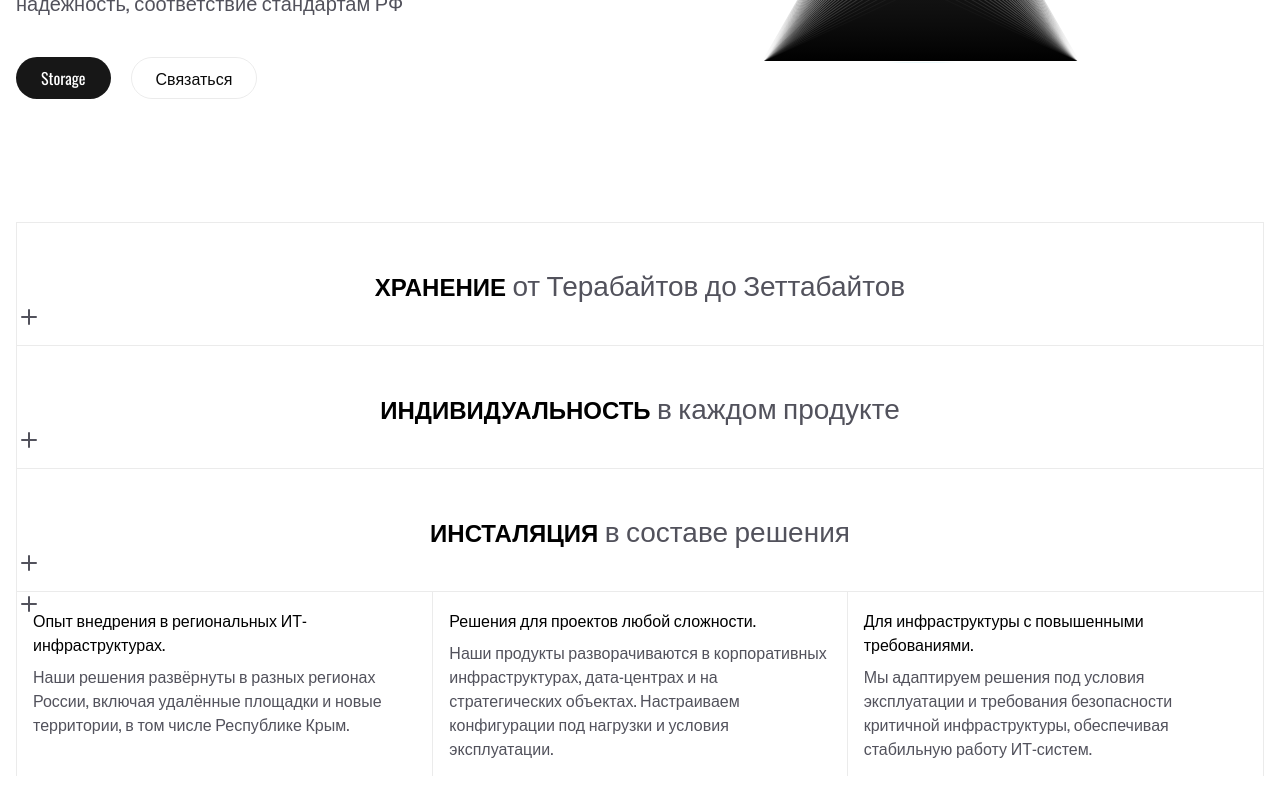
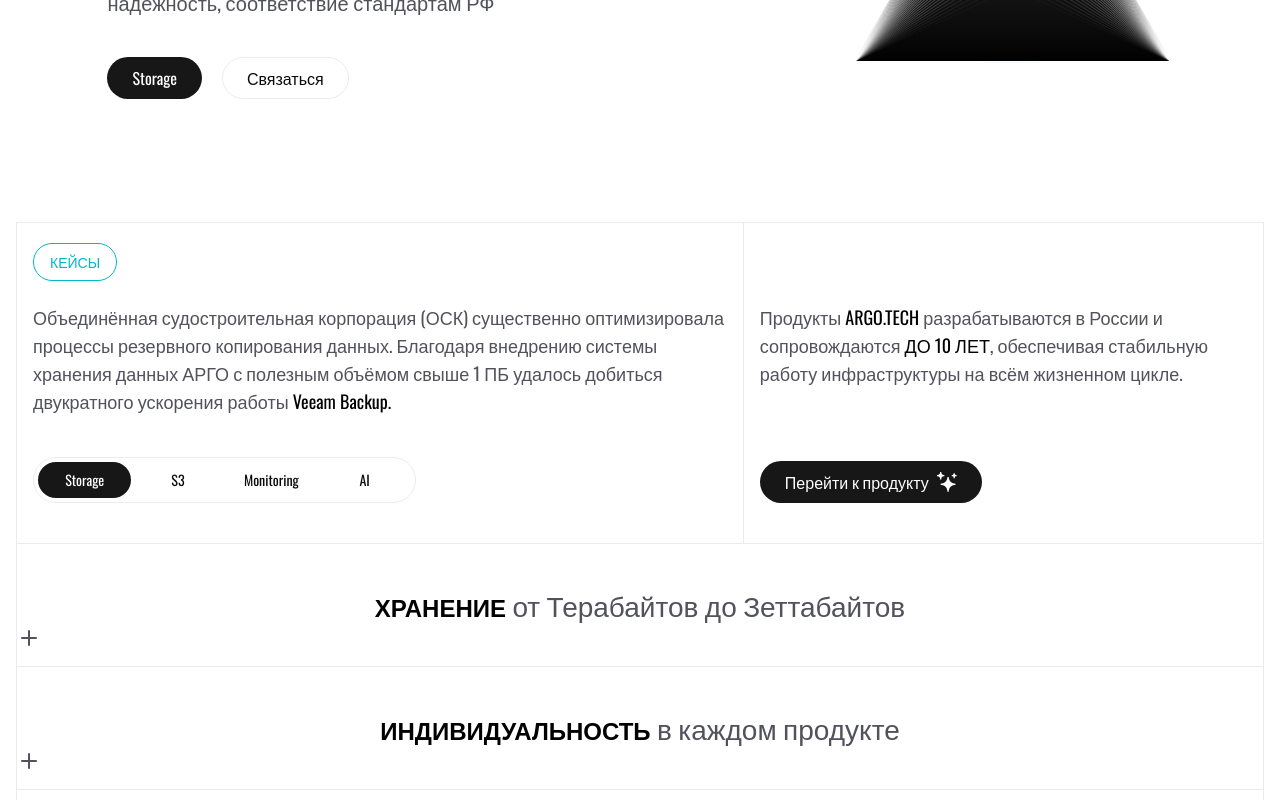
Before and after one commit to Slawone/argo-web, a Next.js app: page / in a window 1280 px wide. Shown: the part 574-1374 px from the top of the page. Built offline with nearby package versions, Linux system fonts and the light colour scheme.

Commit message:
Fixed module

```diff
--- a/src/app/page.jsx
+++ b/src/app/page.jsx
@@ -10,7 +10,7 @@ export default function Home() {
         <main className="page-container">
           <News />
           <Hero />
-          {/* <Tabs /> */}
+          <Tabs />
           <Info text="Хранение от Терабайтов до Зеттабайтов" />
           {/* <AboutSection /> */}
           {/* <DataSecurity /> */}
--- a/src/sections/AboutSection.jsx
+++ b/src/sections/AboutSection.jsx
@@ -10,8 +10,8 @@ export const AboutSection = () => {
         <div className="w-25 md:w-30 text-center text-[12px] md:text-sm text-[#00B6CC] border rounded-full px-4 py-2 uppercase mb-5">
           О Компании
         </div>
-        <p className="text-xl md:text-[28px] font-light wrap-balance md:*:pr-4">
-          <span className="title-color">ООО “АРГО ТЕХНОЛОДЖИ ИСТ”</span> это
+        <p className="text-xl md:text-[24px] font-light wrap-balance md:*:pr-4">
+          <span className="title-color">ООО “АРГО ТЕХНОЛОДЖИ ИСТ”</span>это
           компания разработчик программного обеспечения, работающий с передовыми
           технологиями, таким и как искусственный интеллект и системы хранения
           данных .
--- a/src/sections/Tabs.jsx
+++ b/src/sections/Tabs.jsx
@@ -12,16 +12,16 @@ const tabs = [
     label: "Storage",
     leftText: (
       <>
-        <a
-          className="inline-flex glex-wrap gap-1 title-color"
-          href="https://www.cnews.ru/news/line/2025-08-22_argotech_vnedrila_shd_v_obedinennuyu?ysclid=mihcye6dfp825576861"
-          target="_blank"
-        >Объединенная судостроительная корпорация<ExternalLink className="w-4 h-4 title-color" /></a>добилась двукратного ускорения<span className="title-color font-bold"> Veeam Backup</span> благодаря использованию системы хранения данных <span className="title-color uppercase font-bold">Storage</span> с полезным объёмом свыше 1 ПБ.
+        Объединённая судостроительная корпорация (ОСК) существенно оптимизировала процессы резервного копирования данных. Благодаря внедрению системы хранения данных АРГО с полезным объёмом свыше 1 ПБ удалось добиться двукратного ускорения работы <span className="title-color">Veeam Backup.</span>
       </>
     ),
     rightText: (
       <>
-        Продукты <span className="title-color uppercase font-bold">Argo.tech</span> разрабатываются в России и сопровождаются<span className="title-color uppercase font-bold"> до 10 лет</span>, обеспечивая стабильную работу инфраструктуры на всём жизненном цикле.
+        Продукты{" "}
+        <span className="title-color uppercase">Argo.tech</span>{" "}
+        разрабатываются в России и сопровождаются
+        <span className="title-color uppercase"> до 10 лет</span>,
+        обеспечивая стабильную работу инфраструктуры на всём жизненном цикле.
       </>
     ),
   },
@@ -30,12 +30,26 @@ const tabs = [
     label: "S3",
     leftText: (
       <>
-        Локальное объектное хранилище с поддержкой <a href="https://www.cnews.ru/news/line/2025-11-25_argotech_predstavila_lokalnoe?ysclid=mihhibz4fu353566861" className="inline-flex glex-wrap gap-1 title-color" target="_blank">S3 API <ExternalLink className="w-4 h-4 title-color" /></a>. Поддерживает уровни репликации <span className="title-color font-bold">RF=1/2/3 и Erasure Coding Reed–Solomon (10,4).</span>
+        Локальное объектное хранилище с поддержкой{" "}
+        <a
+          href="https://www.cnews.ru/news/line/2025-11-25_argotech_predstavila_lokalnoe?ysclid=mihhibz4fu353566861"
+          className="inline-flex glex-wrap gap-1 title-color"
+          target="_blank"
+        >
+          S3 API <ExternalLink className="w-4 h-4 title-color" />
+        </a>
+        . Поддерживает уровни репликации{" "}
+        <span className="title-color font-bold">
+          RF=1/2/3 и Erasure Coding Reed–Solomon (10,4).
+        </span>
       </>
     ),
     rightText: (
       <>
-        Экономия места при хранении больших объёмов данных. <span className="title-color font-bold">S3-хранилище</span> работает без ограничений по вложенным каталогам и обеспечивает быстрый доступ к данным с высокой надёжностью.
+        Экономия места при хранении больших объёмов данных.{" "}
+        <span className="title-color font-bold">S3-хранилище</span> работает без
+        ограничений по вложенным каталогам и обеспечивает быстрый доступ к
+        данным с высокой надёжностью.
       </>
     ),
   },
@@ -44,12 +58,21 @@ const tabs = [
     label: "Monitoring",
     leftText: (
       <>
-        Метрополитен доверяет нам критическую <a className="inline-flex glex-wrap gap-1 title-color" href="https://www.cnews.ru/news/line/2021-05-13_rossijskij_proizvoditel?ysclid=mihhyxf3ht361827532" target="_blank">инфраструктуру <ExternalLink className="w-4 h-4 title-color" /></a> в качестве альтернативы иностранного производителя.
+        Метрополитен доверяет нам критическую{" "}
+        <a
+          className="inline-flex glex-wrap gap-1 title-color"
+          href="https://www.cnews.ru/news/line/2021-05-13_rossijskij_proizvoditel?ysclid=mihhyxf3ht361827532"
+          target="_blank"
+        >
+          инфраструктуру <ExternalLink className="w-4 h-4 title-color" />
+        </a>{" "}
+        в качестве альтернативы иностранного производителя.
       </>
     ),
     rightText: (
       <>
-        Нам доверяют <span className="title-color font-bold">с 2015 года</span>, хранение - управление - обработку и мониторинг систем и вычислений ИИ.
+        Нам доверяют <span className="title-color font-bold">с 2015 года</span>,
+        хранение - управление - обработку и мониторинг систем и вычислений ИИ.
       </>
     ),
   },
@@ -58,12 +81,44 @@ const tabs = [
     label: "AI",
     leftText: (
       <>
-        Автоматизация документов на базе <a className="inline-flex glex-wrap gap-1 title-color" href="https://companies.rbc.ru/news/HvgmtDeJGo/ii-sokratil-podgotovku-dokumentov-s-2-dnej-do-74-sekund/" target="_blank">ИИ <ExternalLink className="w-4 h-4 title-color" /></a> сократила подготовку <span className="title-color font-bold">с 2 дней до 74 секунд</span> — меньше рисков, больше эффективности.
+        Автоматизация документов на базе{" "}
+        <a
+          className="inline-flex glex-wrap gap-1 title-color"
+          href="https://companies.rbc.ru/news/HvgmtDeJGo/ii-sokratil-podgotovku-dokumentov-s-2-dnej-do-74-sekund/"
+          target="_blank"
+        >
+          ИИ <ExternalLink className="w-4 h-4 title-color" />
+        </a>{" "}
+        сократила подготовку{" "}
+        <span className="title-color font-bold">с 2 дней до 74 секунд</span> —
+        меньше рисков, больше эффективности.
       </>
     ),
     rightText: (
       <>
-        <a className="inline-flex glex-wrap gap-1 title-color" href="https://companies.rbc.ru/news/UvW8JznLj8/ii-sokratil-srok-zakryitiya-vakansij-s-28-do-14-dnej/" target="_blank">Автоматизация подбора персонала <ExternalLink className="w-4 h-4 title-color" /></a> на базе ИИ <span className="title-color font-bold">ускоряет найм и снижает затраты.</span> Автоматизация сократила подготовку с 2 дней до 74 секунд — меньше рисков, больше эффективности. <a className="inline-flex glex-wrap gap-1 title-color" href="https://companies.rbc.ru/news/JCe1TlzNXp/ii-na-proizvodstve-povyishenie-distsiplinyi-i-sokraschenie-izderzhek-na-20/" target="_blank">Автоматизация производственных процессов <ExternalLink className="w-4 h-4 title-color" /></a> повышает эффективность и сокращает издержки.
+        <a
+          className="inline-flex glex-wrap gap-1 title-color"
+          href="https://companies.rbc.ru/news/UvW8JznLj8/ii-sokratil-srok-zakryitiya-vakansij-s-28-do-14-dnej/"
+          target="_blank"
+        >
+          Автоматизация подбора персонала{" "}
+          <ExternalLink className="w-4 h-4 title-color" />
+        </a>{" "}
+        на базе ИИ{" "}
+        <span className="title-color font-bold">
+          ускоряет найм и снижает затраты.
+        </span>{" "}
+        Автоматизация сократила подготовку с 2 дней до 74 секунд — меньше
+        рисков, больше эффективности.{" "}
+        <a
+          className="inline-flex glex-wrap gap-1 title-color"
+          href="https://companies.rbc.ru/news/JCe1TlzNXp/ii-na-proizvodstve-povyishenie-distsiplinyi-i-sokraschenie-izderzhek-na-20/"
+          target="_blank"
+        >
+          Автоматизация производственных процессов{" "}
+          <ExternalLink className="w-4 h-4 title-color" />
+        </a>{" "}
+        повышает эффективность и сокращает издержки.
       </>
     ),
   },
@@ -74,11 +129,13 @@ export const Tabs = () => {
   const containerRef = useRef(null);
 
   return (
-    <section className="section-border w-full max-w-7xl mx-auto relative">
+    <section className="section-border mx-auto relative">
       <div className="md:grid md:grid-cols-[7fr_5fr] relative">
         {/* left */}
-        <span className="absolute left-4 top-5 hidden md:block text-[12px] md:text-sm text-[#00B6CC] border rounded-full px-4 py-2 uppercase">Кейсы</span>
-        <div className="w-full px-4 py-5 md:border-r md:border-r-black/8 md:dark:border-white/14 h-40 sm:h-30 md:h-80 md:pt-20">
+        <span className="absolute left-4 top-5 hidden md:block text-[12px] md:text-sm text-[#00B6CC] border rounded-full px-4 py-2 uppercase">
+          Кейсы
+        </span>
+        <div className="w-full px-4 py-5 md:border-r md:border-r-black/8 md:dark:border-white/14 h-30 md:h-80 md:pt-20">
           <AnimatePresence mode="wait">
             <motion.div
               key={active.id}
@@ -93,11 +150,11 @@ export const Tabs = () => {
           </AnimatePresence>
         </div>
         {/* right */}
-        <div className="w-full px-4 py-5 mb-10 md:mb-0 h-40 md:h-80 md:pt-20">
+        <div className="w-full px-4 py-5 mb-10 md:mb-0 h-30 md:h-80 md:pt-20 relative">
           <AnimatePresence mode="wait">
             <motion.div
               key={active.id + "right"}
-              className="mb-5"
+              className="relative"
               initial={{ opacity: 0, x: 30 }}
               animate={{ opacity: 1, x: 0 }}
               exit={{ opacity: 0, x: -10 }}
@@ -106,12 +163,10 @@ export const Tabs = () => {
               <p className="text-sm md:text-md lg:text-lg mb-5 text-color md:mb-10">
                 {active.rightText}
               </p>
-
+            </motion.div>
+          </AnimatePresence>
           {active.id === "storage" && (
-                <Button
-                  variant='primary'
-                  className="lg:max-w-1/2"
-                >
+            <Button variant="primary" className="lg:max-w-1/2 md:absolute bottom-10">
               Перейти к продукту
               <Image
                 className="invert dark:invert-0"
@@ -123,12 +178,10 @@ export const Tabs = () => {
               />
             </Button>
           )}
-            </motion.div>
-          </AnimatePresence>
         </div>
       </div>
       {/* tabs */}
-      <div className="w-full px-4 relative bottom-3 left-1/2 -translate-x-1/2 md:absolute md:max-w-6/12 lg:max-w-5/12 xl:max-w-4/12 md:left-0 md:translate-x-0 md:bottom-5">
+      <div className="w-full px-4 relative bottom-3 left-1/2 -translate-x-1/2 md:absolute md:max-w-6/12 lg:max-w-5/12 xl:max-w-4/12 md:left-0 md:translate-x-0 md:bottom-10">
         <div
           ref={containerRef}
           className="flex border border-black/8 dark:border-white/[.145] rounded-full p-1 overflow-hidden"
@@ -138,7 +191,10 @@ export const Tabs = () => {
               key={tab.id}
               id={`tab-${tab.id}`}
               onClick={() => setActive(tab)}
-              className={`cursor-pointer relative flex-1 px-4 py-2 text-sm rounded-full transition text-center z-10 ${active.id === tab.id ? "bg-[#171717] dark:bg-[#ededed] border-transparent text-white dark:text-[#0a0a0a] hover:bg-[#383838] dark:hover:bg-[#ccc]" : "text-[#0a0a0a] dark:text-white"
+              className={`cursor-pointer relative flex-1 px-4 py-2 text-sm rounded-full transition text-center z-10 ${
+                active.id === tab.id
+                  ? "bg-[#171717] dark:bg-[#ededed] border-transparent text-white dark:text-[#0a0a0a] hover:bg-[#383838] dark:hover:bg-[#ccc]"
+                  : "text-[#0a0a0a] dark:text-white"
               }`}
             >
               {tab.label}
--- a/src/ui/Button.jsx
+++ b/src/ui/Button.jsx
@@ -16,7 +16,7 @@ export const Button = ({
   return (
     <button
       className={cn(
-        "px-3 md:px-6 md:py-2 flex items-center justify-center gap-2 rounded-full border border-solid font-sans cursor-pointer md:hover:scale-110 transition-all",
+        "px-4 py-1 md:px-6 md:py-2 flex items-center justify-center gap-2 rounded-full border border-solid font-sans cursor-pointer md:hover:scale-110 transition-all",
         variants[variant],
         disabled && "opacity-50, cursor-not-allowed",
         className,
```
Also changed, not shown: src/sections/Hero.jsx (+7 -4 lines). Lines whose indentation alone changed are shown as unchanged.
